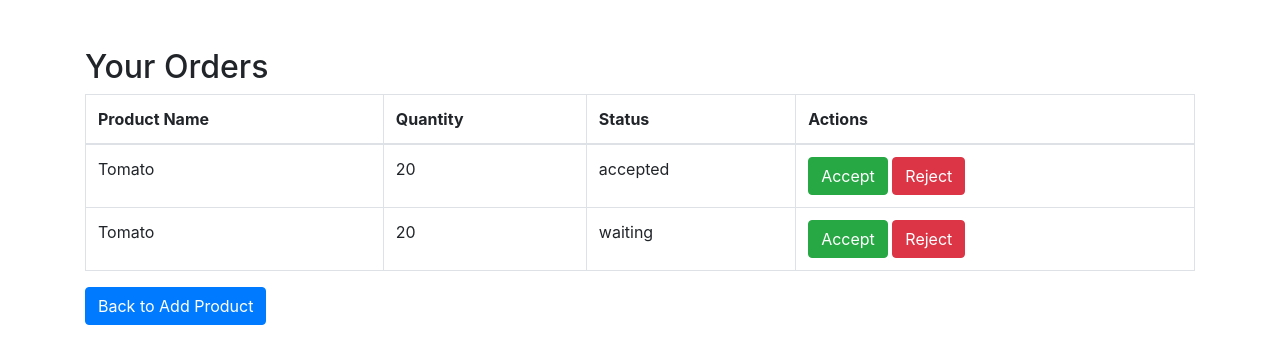
After one commit to HareeshRV2004/CodeOclock_new, a Flask app: page /farmer/orders in a window 1280 px wide. The commit adds this page. Shown: the top 364 px of the page. Run offline with Flask 3, Linux system fonts and the light colour scheme; a user stored in the database is signed in; data comes from the database, SQL or seed files in the repository; some libraries are stand-ins or nearby versions.

Commit message:
Added buy request

```diff
--- a/app.py
+++ b/app.py
@@ -1,9 +1,7 @@
 from flask import Flask, render_template, request, redirect, url_for, session
 from flask_sqlalchemy import SQLAlchemy
 from werkzeug.security import generate_password_hash, check_password_hash
-import qrcode
 import os
-import json
 
 # Flask app setup
 app = Flask(__name__)
@@ -22,7 +20,7 @@ class Product(db.Model):
     name = db.Column(db.String(80), nullable=False)
     quantity = db.Column(db.Integer, nullable=False)
     price = db.Column(db.Integer, nullable=False)
-    qr_code_path = db.Column(db.String(200), nullable=True)
+    farmer_id = db.Column(db.Integer, db.ForeignKey('user.id'), nullable=False)  # Link to Farmer
 
 # Define the User model
 class User(db.Model):
@@ -33,6 +31,17 @@ class User(db.Model):
     role = db.Column(db.String(20), nullable=False)  # Either 'farmer' or 'distributor'
     password_hash = db.Column(db.String(200), nullable=False)
 
+# Define the Order model
+class Order(db.Model):
+    id = db.Column(db.Integer, primary_key=True)
+    product_id = db.Column(db.Integer, db.ForeignKey('product.id'), nullable=False)
+    distributor_id = db.Column(db.Integer, db.ForeignKey('user.id'), nullable=False)
+    farmer_id = db.Column(db.Integer, db.ForeignKey('user.id'), nullable=False)
+    status = db.Column(db.String(20), nullable=False, default='waiting')  # 'waiting', 'accepted', 'rejected'
+
+    # This relationship points to the Product model
+    product = db.relationship('Product', backref='orders', lazy=True)
+
 # Create the database tables
 with app.app_context():
     db.create_all()
@@ -40,15 +49,7 @@ with app.app_context():
 @app.route('/')
 def index():
     return render_template('index.html')
-@app.route('/product/<int:product_id>')
-def show_qr_code(product_id):
-    # Get the product by its ID
-    product = Product.query.get(product_id)
-    if not product:
-        return "Product not found", 404
 
-    # Render the template to show the QR code
-    return render_template('show_qr_code.html', product=product)
 # Sign-up page where user can choose to be a farmer or distributor
 @app.route('/signup', methods=['GET', 'POST'])
 def signup():
@@ -105,29 +106,7 @@ def add_product():
             price = int(request.form['price'])
 
             # Create a new product entry in the database
-            new_product = Product(name=name, quantity=quantity, price=price)
-
-            # Generate the QR code for the product details
-            qr_data = {
-                'name': name,
-                'quantity': quantity,
-                'price': price
-            }
-
-            # Create a QR code with the product details
-            qr = qrcode.QRCode()
-            qr.add_data(json.dumps(qr_data))  # Convert dict to JSON string
-            qr.make(fit=True)
-            img = qr.make_image(fill='black', back_color='white')
-
-            # Save QR code image
-            qr_code_filename = f"static/qr_codes/{name}_qr.png"
-            if not os.path.exists('static/qr_codes'):
-                os.makedirs('static/qr_codes')
-            img.save(qr_code_filename)
-
-            # Save the QR code file path in the product model
-            new_product.qr_code_path = qr_code_filename
+            new_product = Product(name=name, quantity=quantity, price=price, farmer_id=session['user_id'])
 
             # Add the product to the database
             db.session.add(new_product)
@@ -138,7 +117,7 @@ def add_product():
         return render_template('add_product.html')
     return redirect(url_for('login'))
 
-# View products for distributors
+# View products for distributors with buy option
 @app.route('/view_products')
 def view_products():
     if 'role' in session and session['role'] == 'distributor':
@@ -146,5 +125,50 @@ def view_products():
         return render_template('product_list.html', products=products)
     return redirect(url_for('login'))
 
+# Distributor clicks buy button
+@app.route('/buy/<int:product_id>', methods=['POST'])
+def buy_product(product_id):
+    if 'role' in session and session['role'] == 'distributor':
+        product = Product.query.get_or_404(product_id)
+        new_order = Order(
+            product_id=product.id,
+            distributor_id=session['user_id'],
+            farmer_id=product.farmer_id,
+            status='waiting'
+        )
+        db.session.add(new_order)
+        db.session.commit()
+        return redirect(url_for('view_orders_distributor'))
+    return redirect(url_for('login'))
+
+# Distributor's orders page
+@app.route('/distributor/orders')
+def view_orders_distributor():
+    if 'role' in session and session['role'] == 'distributor':
+        orders = Order.query.filter_by(distributor_id=session['user_id']).all()
+        return render_template('distributor_orders.html', orders=orders)
+    return redirect(url_for('login'))
+
+# Farmer's orders page
+@app.route('/farmer/orders')
+def view_orders_farmer():
+    if 'role' in session and session['role'] == 'farmer':
+        orders = Order.query.filter_by(farmer_id=session['user_id']).all()
+        return render_template('farmer_orders.html', orders=orders)
+    return redirect(url_for('login'))
+
+# Farmer accepts or rejects order
+@app.route('/farmer/orders/<int:order_id>/<action>')
+def update_order_status(order_id, action):
+    if 'role' in session and session['role'] == 'farmer':
+        order = Order.query.get_or_404(order_id)
+        if action == 'accept':
+            order.status = 'accepted'
+        elif action == 'reject':
+            order.status = 'rejected'
+        db.session.commit()
+        return redirect(url_for('view_orders_farmer'))
+    return redirect(url_for('login'))
+
 if __name__ == '__main__':
     app.run(debug=True)
--- /dev/null
+++ b/templates/farmer_orders.html
@@ -0,0 +1,43 @@
+<!-- farmer_orders.html -->
+<!DOCTYPE html>
+<html lang="en">
+<head>
+    <meta charset="UTF-8">
+    <meta name="viewport" content="width=device-width, initial-scale=1.0">
+    <title>Farmer Orders</title>
+    <link rel="stylesheet" href="https://cdnjs.cloudflare.com/ajax/libs/bootstrap/4.5.2/css/bootstrap.min.css">
+</head>
+<body>
+    <div class="container mt-5">
+        <h2>Your Orders</h2>
+        <table class="table table-bordered">
+            <thead>
+                <tr>
+                    <th>Product Name</th>
+                    <th>Quantity</th>
+                    <th>Status</th>
+                    <th>Actions</th>
+                </tr>
+            </thead>
+            <tbody>
+                {% for order in orders %}
+                <tr>
+                    <td>{{ order.product.name }}</td>
+                    <td>{{ order.product.quantity }}</td>
+                    <td>{{ order.status }}</td>
+                    <td>
+                        <a href="{{ url_for('update_order_status', order_id=order.id, action='accept') }}" class="btn btn-success">Accept</a>
+                        <a href="{{ url_for('update_order_status', order_id=order.id, action='reject') }}" class="btn btn-danger">Reject</a>
+                    </td>
+                </tr>
+                {% else %}
+                <tr>
+                    <td colspan="4" class="text-center">No orders found.</td>
+                </tr>
+                {% endfor %}
+            </tbody>
+        </table>
+        <a href="{{ url_for('add_product') }}" class="btn btn-primary">Back to Add Product</a>
+    </div>
+</body>
+</html>
```
Also changed, not shown: templates/add_product.html (+27 -10 lines), templates/distributor_orders.html (added, +38 -0 lines), templates/product_list.html (+39 -11 lines), templates/view_good.html (deleted, +0 -19 lines), instance/goods.db, instance/products.db (deleted), static/qr_codes/san_qr.png, 1 other file.
